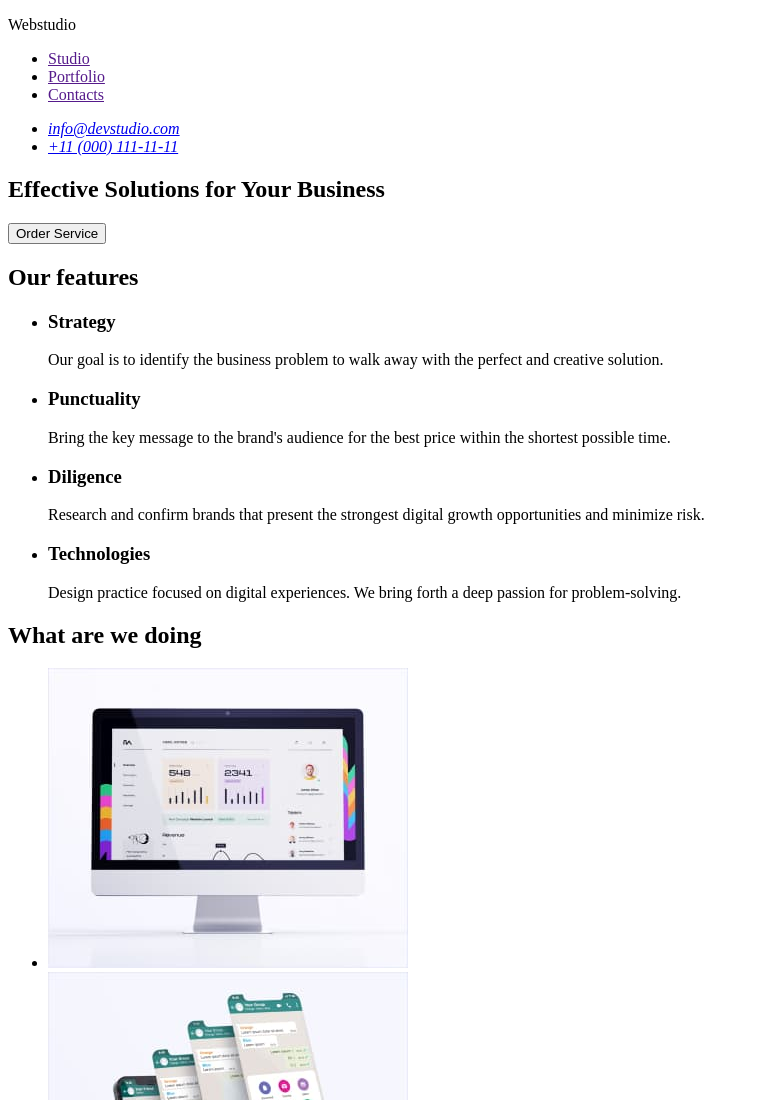
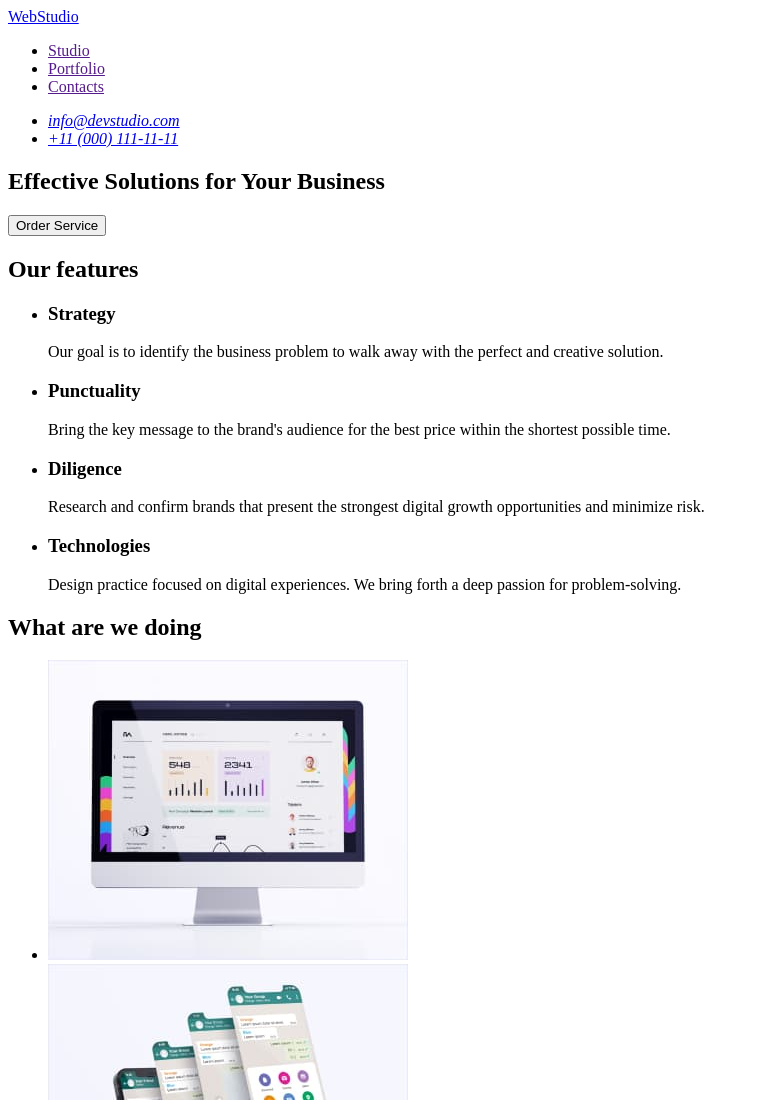
Before and after one commit to Vitalii128/goit-markup-hw-01, a plain HTML site: page index.html in a window 1280 px wide. Shown: the top 1100 px of the page, without its empty margins (0-759 px from the left). Drawn offline with Linux system fonts and the light colour scheme.

Commit message:
Update index.html

```diff
--- a/index.html
+++ b/index.html
@@ -9,7 +9,9 @@
     <body>
         <header>
             <nav>
-                <p>Webstudio</p>
+                <a
+                    href="/">WebStudio
+                </a>
                 <ul>
                     <li><a href="">Studio</a></li>
                     <li><a href="">Portfolio</a></li>
```
